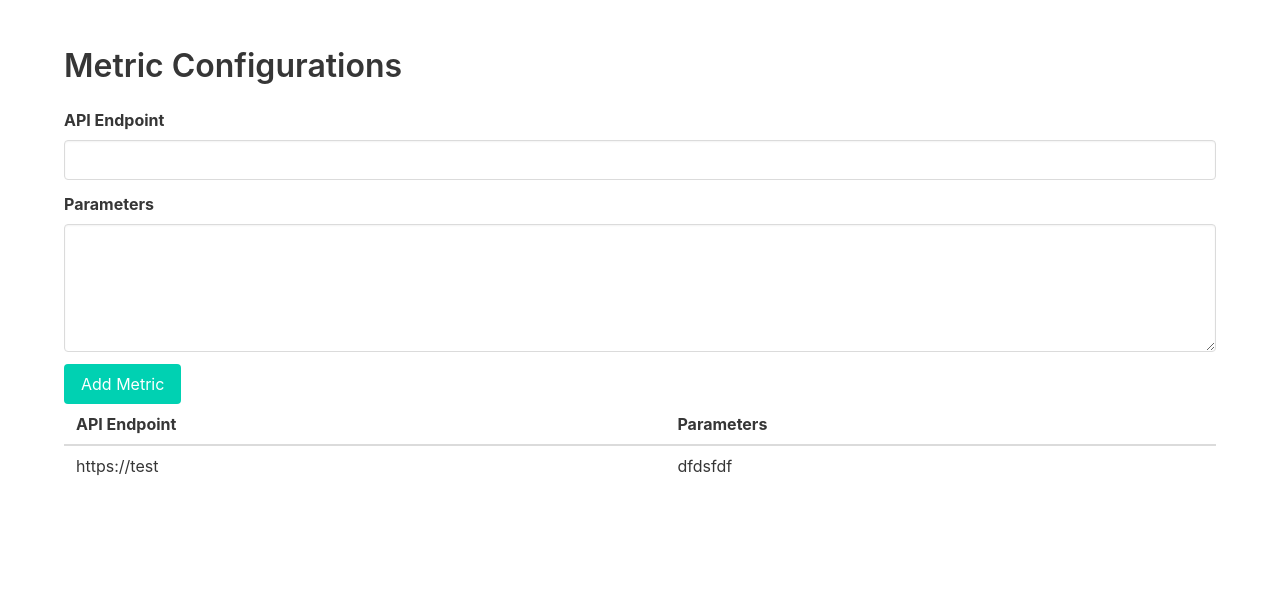
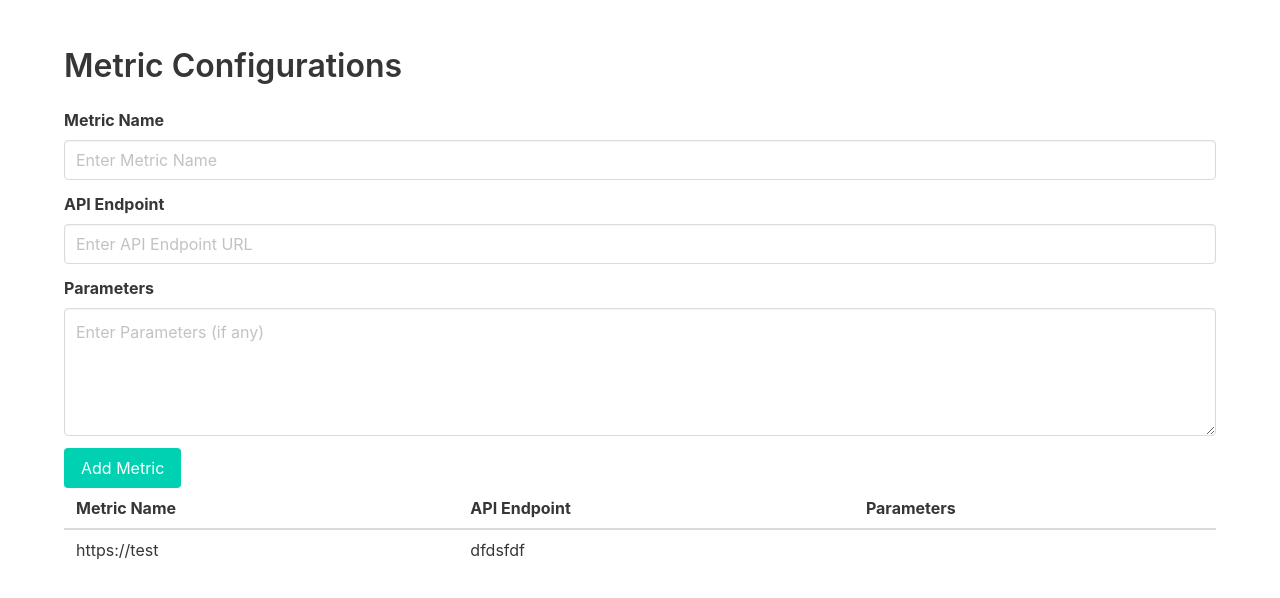
Before and after one commit to kalicharan-n/testap, a Flask app: page /metric-config in a window 1280 px wide. Shown: the part 52-650 px from the top of the page. Run offline with Flask 3, Linux system fonts and the light colour scheme; data comes from the database, SQL or seed files in the repository.

Commit message:
Add files via upload

```diff
--- a/app.py
+++ b/app.py
@@ -20,6 +20,7 @@ def init_db():
     cursor.execute('''
         CREATE TABLE IF NOT EXISTS metric_config (
             id INTEGER PRIMARY KEY AUTOINCREMENT,
+            metric_name TEXT,
             api_endpoint TEXT,
             parameters TEXT
         )
@@ -64,9 +65,14 @@ def mapping_screen():
 @app.route('/metric-config', methods=['GET', 'POST'])
 def metric_config_screen():
     if request.method == 'POST':
+        metric_name = request.form['metric_name']
         api_endpoint = request.form['api_endpoint']
         parameters = request.form['parameters']
-        insert_row('metric_config', ['api_endpoint', 'parameters'], [api_endpoint, parameters])
+        insert_row(
+            'metric_config',
+            ['metric_name', 'api_endpoint', 'parameters'],
+            [metric_name, api_endpoint, parameters]
+        )
         return redirect('/metric-config')
     configs = fetch_all('metric_config')
     return render_template('metric_config_screen.html', configs=configs)
--- a/templates/metric_config_screen.html
+++ b/templates/metric_config_screen.html
@@ -6,16 +6,23 @@
 <h1 class="title">Metric Configurations</h1>
 <form method="POST">
     <div class="field">
+        <label class="label">Metric Name</label>
+        <div class="control">
+            <input class="input" type="text" name="metric_name" placeholder="Enter Metric Name" required>
+        </div>
+    </div>
+
+    <div class="field">
         <label class="label">API Endpoint</label>
         <div class="control">
-            <input class="input" type="text" name="api_endpoint" required>
+            <input class="input" type="text" name="api_endpoint" placeholder="Enter API Endpoint URL" required>
         </div>
     </div>
 
     <div class="field">
         <label class="label">Parameters</label>
         <div class="control">
-            <textarea class="textarea" name="parameters"></textarea>
+            <textarea class="textarea" name="parameters" placeholder="Enter Parameters (if any)"></textarea>
         </div>
     </div>
 
@@ -27,6 +34,7 @@
 <table class="table is-fullwidth">
     <thead>
         <tr>
+            <th>Metric Name</th>
             <th>API Endpoint</th>
             <th>Parameters</th>
         </tr>
@@ -36,6 +44,7 @@
         <tr>
             <td>{{ config[1] }}</td>
             <td>{{ config[2] }}</td>
+            <td>{{ config[3] }}</td>
         </tr>
         {% endfor %}
     </tbody>
```
